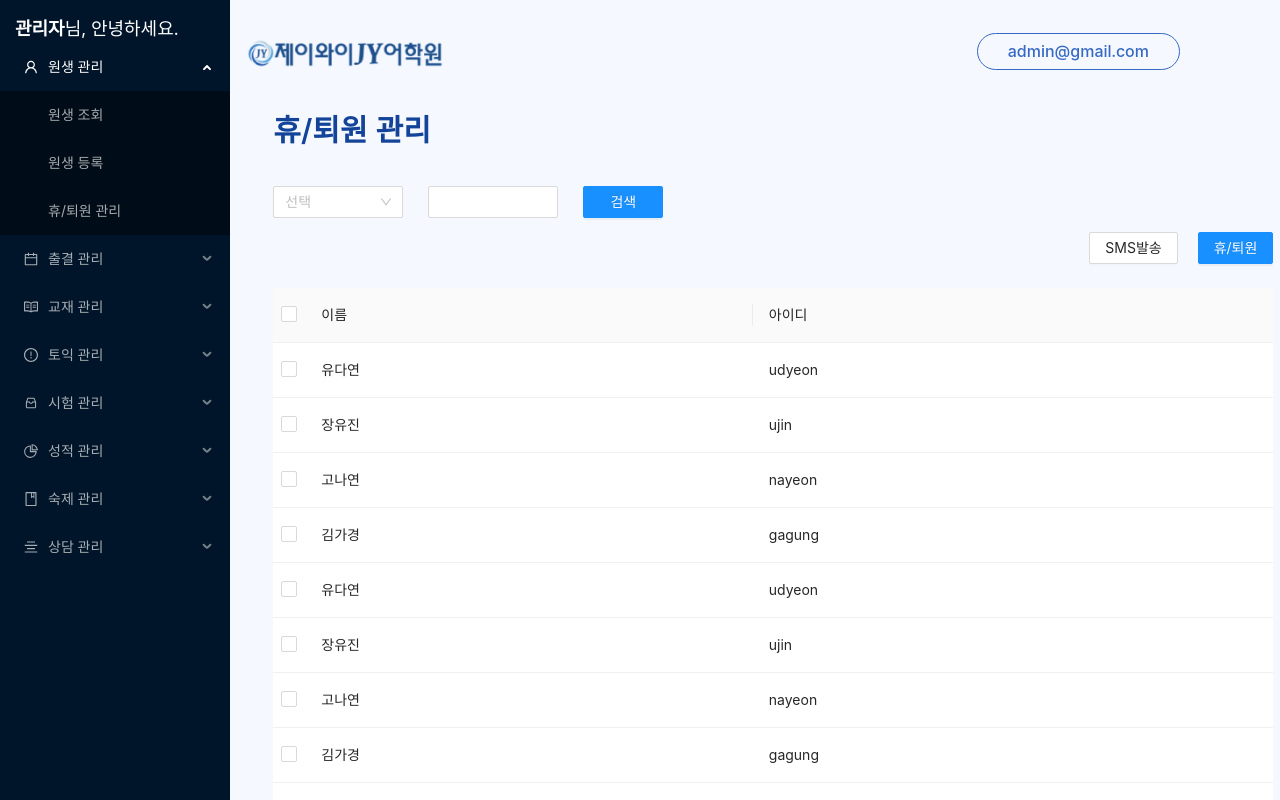
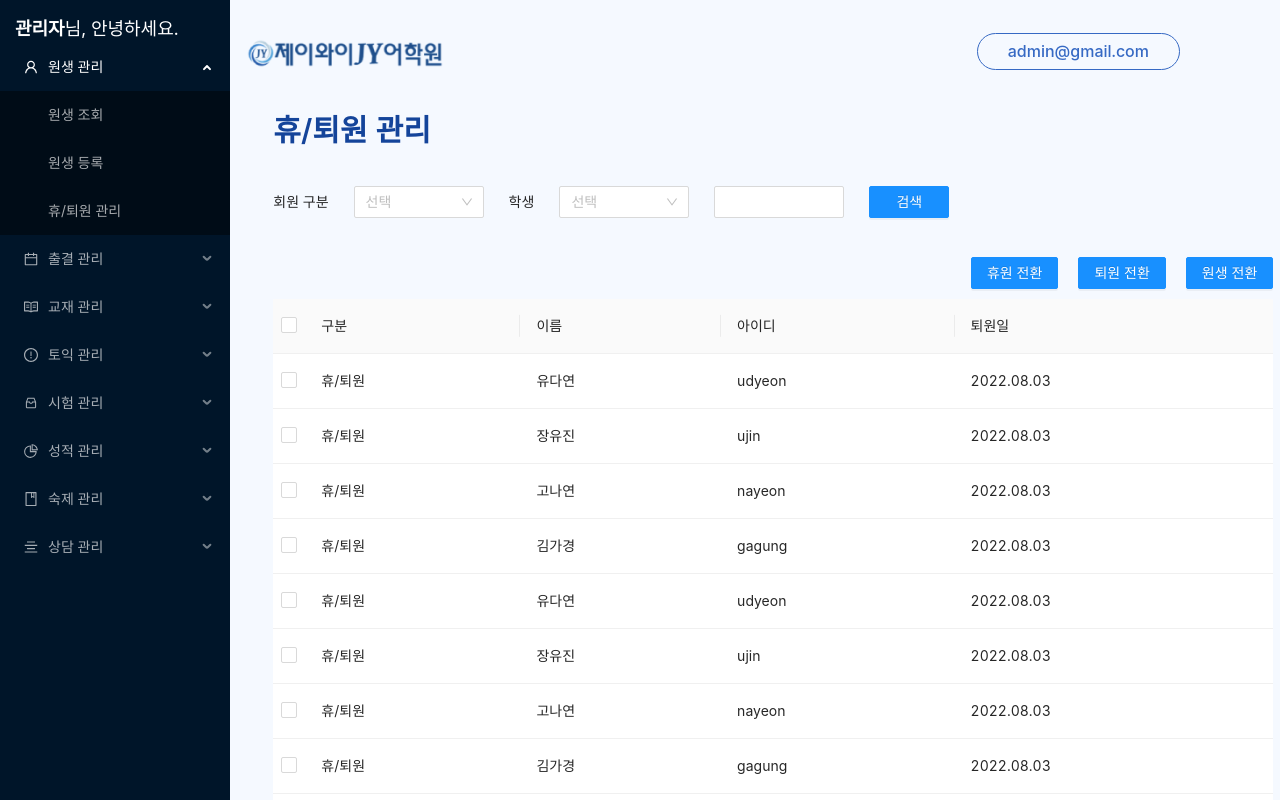
Before and after one commit to ahnseunghwan/jymock, a React (Create React App) app: page /student/rest in a window 1280 px wide. Shown: the top 800 px of the page. Built offline with nearby package versions, Linux system fonts and the light colour scheme.

Commit message:
Chore : StudentRest 페이지 레이아웃 수정

```diff
--- a/src/assets/json/student_search_menu.json
+++ b/src/assets/json/student_search_menu.json
@@ -18,7 +18,9 @@
       "class_title": ["Phonics"],
       "school": "가경",
       "grade": "학년",
-      "edit": ""
+      "edit": "",
+      "type": "휴/퇴원",
+      "discharge_date": "2022.08.03"
     },
     {
       "key": "2",
@@ -29,7 +31,9 @@
       "class_title": ["Phonics"],
       "school": "가경",
       "grade": "학년",
-      "edit": ""
+      "edit": "",
+      "type": "휴/퇴원",
+      "discharge_date": "2022.08.03"
     },
     {
       "key": "3",
@@ -40,7 +44,9 @@
       "class_title": ["Phonics"],
       "school": "가경",
       "grade": "학년",
-      "edit": ""
+      "edit": "",
+      "type": "휴/퇴원",
+      "discharge_date": "2022.08.03"
     },
     {
       "key": "4",
@@ -51,7 +57,9 @@
       "class_title": ["Phonics"],
       "school": "가경",
       "grade": "학년",
-      "edit": ""
+      "edit": "",
+      "type": "휴/퇴원",
+      "discharge_date": "2022.08.03"
     },
     {
       "key": "5",
@@ -62,7 +70,9 @@
       "class_title": ["Phonics"],
       "school": "가경",
       "grade": "학년",
-      "edit": ""
+      "edit": "",
+      "type": "휴/퇴원",
+      "discharge_date": "2022.08.03"
     },
     {
       "key": "6",
@@ -73,7 +83,9 @@
       "class_title": ["Phonics"],
       "school": "가경",
       "grade": "학년",
-      "edit": ""
+      "edit": "",
+      "type": "휴/퇴원",
+      "discharge_date": "2022.08.03"
     },
     {
       "key": "7",
@@ -84,7 +96,9 @@
       "class_title": ["Phonics"],
       "school": "가경",
       "grade": "학년",
-      "edit": ""
+      "edit": "",
+      "type": "휴/퇴원",
+      "discharge_date": "2022.08.03"
     },
     {
       "key": "8",
@@ -95,7 +109,9 @@
       "class_title": ["Phonics"],
       "school": "가경",
       "grade": "학년",
-      "edit": ""
+      "edit": "",
+      "type": "휴/퇴원",
+      "discharge_date": "2022.08.03"
     },
     {
       "key": "9",
@@ -106,7 +122,9 @@
       "class_title": ["Phonics"],
       "school": "가경",
       "grade": "학년",
-      "edit": ""
+      "edit": "",
+      "type": "휴/퇴원",
+      "discharge_date": "2022.08.03"
     },
     {
       "key": "10",
@@ -117,7 +135,9 @@
       "class_title": ["Phonics"],
       "school": "가경",
       "grade": "학년",
-      "edit": ""
+      "edit": "",
+      "type": "휴/퇴원",
+      "discharge_date": "2022.08.03"
     },
     {
       "key": "11",
@@ -128,7 +148,9 @@
       "class_title": ["Phonics"],
       "school": "가경",
       "grade": "학년",
-      "edit": ""
+      "edit": "",
+      "type": "휴/퇴원",
+      "discharge_date": "2022.08.03"
     },
     {
       "key": "12",
@@ -139,7 +161,9 @@
       "class_title": ["Phonics"],
       "school": "가경",
       "grade": "학년",
-      "edit": ""
+      "edit": "",
+      "type": "휴/퇴원",
+      "discharge_date": "2022.08.03"
     },
     {
       "key": "13",
@@ -150,7 +174,9 @@
       "class_title": ["Phonics"],
       "school": "가경",
       "grade": "학년",
-      "edit": ""
+      "edit": "",
+      "type": "휴/퇴원",
+      "discharge_date": "2022.08.03"
     },
     {
       "key": "14",
@@ -161,205 +187,9 @@
       "class_title": ["Phonics"],
       "school": "가경",
       "grade": "학년",
-      "edit": ""
-    },
-    {
-      "key": "15",
-      "name": "고나연",
-      "id": "nayeon",
-      "password": "1234",
-      "created_at": "2022.07.24",
-      "class_title": ["Phonics"],
-      "school": "가경",
-      "grade": "학년",
-      "edit": ""
-    },
-    {
-      "key": "16",
-      "name": "김가경",
-      "id": "gagung",
-      "password": "1234",
-      "created_at": "2022.07.24",
-      "class_title": ["Phonics"],
-      "school": "가경",
-      "grade": "학년",
-      "edit": ""
-    },
-    {
-      "key": "17",
-      "name": "유다연",
-      "id": "udyeon",
-      "password": "1234",
-      "created_at": "2022.07.24",
-      "class_title": ["Phonics"],
-      "school": "가경",
-      "grade": "학년",
-      "edit": ""
-    },
-    {
-      "key": "18",
-      "name": "장유진",
-      "id": "ujin",
-      "password": "1234",
-      "created_at": "2022.07.24",
-      "class_title": ["Phonics"],
-      "school": "가경",
-      "grade": "학년",
-      "edit": ""
-    },
-    {
-      "key": "19",
-      "name": "고나연",
-      "id": "nayeon",
-      "password": "1234",
-      "created_at": "2022.07.24",
-      "class_title": ["Phonics"],
-      "school": "가경",
-      "grade": "학년",
-      "edit": ""
-    },
-    {
-      "key": "20",
-      "name": "김가경",
-      "id": "gagung",
-      "password": "1234",
-      "created_at": "2022.07.24",
-      "class_title": ["Phonics"],
-      "school": "가경",
-      "grade": "학년",
-      "edit": ""
-    },
-    {
-      "key": "21",
-      "name": "유다연",
-      "id": "udyeon",
-      "password": "1234",
-      "created_at": "2022.07.24",
-      "class_title": ["Phonics"],
-      "school": "가경",
-      "grade": "학년",
-      "edit": ""
-    },
-    {
-      "key": "22",
-      "name": "장유진",
-      "id": "ujin",
-      "password": "1234",
-      "created_at": "2022.07.24",
-      "class_title": ["Phonics"],
-      "school": "가경",
-      "grade": "학년",
-      "edit": ""
-    },
-    {
-      "key": "23",
-      "name": "고나연",
-      "id": "nayeon",
-      "password": "1234",
-      "created_at": "2022.07.24",
-      "class_title": ["Phonics"],
-      "school": "가경",
-      "grade": "학년",
-      "edit": ""
-    },
-    {
-      "key": "24",
-      "name": "김가경",
-      "id": "gagung",
-      "password": "1234",
-      "created_at": "2022.07.24",
-      "class_title": ["Phonics"],
-      "school": "가경",
-      "grade": "학년",
-      "edit": ""
-    },
-    {
-      "key": "25",
-      "name": "유다연",
-      "id": "udyeon",
-      "password": "1234",
-      "created_at": "2022.07.24",
-      "class_title": ["Phonics"],
-      "school": "가경",
-      "grade": "학년",
-      "edit": ""
-    },
-    {
-      "key": "26",
-      "name": "장유진",
-      "id": "ujin",
-      "password": "1234",
-      "created_at": "2022.07.24",
-      "class_title": ["Phonics"],
-      "school": "가경",
-      "grade": "학년",
-      "edit": ""
-    },
-    {
-      "key": "27",
-      "name": "고나연",
-      "id": "nayeon",
-      "password": "1234",
-      "created_at": "2022.07.24",
-      "class_title": ["Phonics"],
-      "school": "가경",
-      "grade": "학년",
-      "edit": ""
-    },
-    {
-      "key": "28",
-      "name": "김가경",
-      "id": "gagung",
-      "password": "1234",
-      "created_at": "2022.07.24",
-      "class_title": ["Phonics"],
-      "school": "가경",
-      "grade": "학년",
-      "edit": ""
-    },
-    {
-      "key": "29",
-      "name": "유다연",
-      "id": "udyeon",
-      "password": "1234",
-      "created_at": "2022.07.24",
-      "class_title": ["Phonics"],
-      "school": "가경",
-      "grade": "학년",
-      "edit": ""
-    },
-    {
-      "key": "30",
-      "name": "장유진",
-      "id": "ujin",
-      "password": "1234",
-      "created_at": "2022.07.24",
-      "class_title": ["Phonics"],
-      "school": "가경",
-      "grade": "학년",
-      "edit": ""
-    },
-    {
-      "key": "31",
-      "name": "고나연",
-      "id": "nayeon",
-      "password": "1234",
-      "created_at": "2022.07.24",
-      "class_title": ["Phonics"],
-      "school": "가경",
-      "grade": "학년",
-      "edit": ""
-    },
-    {
-      "key": "32",
-      "name": "김가경",
-      "id": "gagung",
-      "password": "1234",
-      "created_at": "2022.07.24",
-      "class_title": ["Phonics"],
-      "school": "가경",
-      "grade": "학년",
-      "edit": ""
+      "edit": "",
+      "type": "휴/퇴원",
+      "discharge_date": "2022.08.03"
     }
   ],
   "attendence_table_data": [
--- a/src/pages/Student/Rest/index.tsx
+++ b/src/pages/Student/Rest/index.tsx
@@ -13,6 +13,8 @@ import {
   ContentInputColumnButtonContainer,
   ContentButton,
   ContentButtonTypo,
+  MenuItemTitleTypo,
+  MenuItemContentContainer,
 } from './styled';
 import studentSearchMenu from 'assets/json/student_search_menu.json';
 
@@ -23,6 +25,11 @@ const StudentRegister = () => {
 
   const tableColumns = [
     {
+      title: '구분',
+      dataIndex: 'type',
+      key: 'type',
+    },
+    {
       title: '이름',
       dataIndex: 'name',
       key: 'name',
@@ -31,6 +38,11 @@ const StudentRegister = () => {
       title: '아이디',
       dataIndex: 'id',
       key: 'id',
+    },
+    {
+      title: '퇴원일',
+      dataIndex: 'discharge_date',
+      key: 'discharge_date',
     },
   ];
 
@@ -52,7 +64,25 @@ const StudentRegister = () => {
     <Root>
       <TitleTypo level={2}> 휴/퇴원 관리 </TitleTypo>
       <MenuContainer>
+        <MenuItemContentContainer>
+          <MenuItemTitleTypo>회원 구분</MenuItemTitleTypo>
+          <MenuItemContentSelect placeholder='선택'>
+            <MenuItemContentSelectOption value={1}>
+              전체
+            </MenuItemContentSelectOption>
+            <MenuItemContentSelectOption value={2}>
+              원생
+            </MenuItemContentSelectOption>
+            <MenuItemContentSelectOption value={3}>
+              휴원생
+            </MenuItemContentSelectOption>
+            <MenuItemContentSelectOption value={4}>
+              퇴원생
+            </MenuItemContentSelectOption>
+          </MenuItemContentSelect>
+        </MenuItemContentContainer>
         <MenuItemContentSelectContainer>
+          <MenuItemTitleTypo>학생</MenuItemTitleTypo>
           <MenuItemContentSelect placeholder='선택'>
             <MenuItemContentSelectOption value={1}>
               이름
@@ -61,18 +91,26 @@ const StudentRegister = () => {
               아이디
             </MenuItemContentSelectOption>
           </MenuItemContentSelect>
-          <MenuItemContentTextInput style={{ marginLeft: '25px' }} />
-          <MenuItemContentButton type='primary' style={{ marginLeft: '25px' }}>
+          <MenuItemContentTextInput />
+          <MenuItemContentButton type='primary'>
             <MenuItemContentButtonTypo>검색</MenuItemContentButtonTypo>
           </MenuItemContentButton>
         </MenuItemContentSelectContainer>
+      </MenuContainer>
       <ContentInputColumnButtonContainer>
-          <ContentButton>
-            <ContentButtonTypo>SMS발송</ContentButtonTypo>
+        <ContentButton type='primary'>
+          <ContentButtonTypo style={{ color: 'white' }}>
+            휴원 전환
+          </ContentButtonTypo>
         </ContentButton>
         <ContentButton type='primary'>
           <ContentButtonTypo style={{ color: 'white' }}>
-              휴/퇴원
+            퇴원 전환
+          </ContentButtonTypo>
+        </ContentButton>
+        <ContentButton type='primary'>
+          <ContentButtonTypo style={{ color: 'white' }}>
+            원생 전환
           </ContentButtonTypo>
         </ContentButton>
       </ContentInputColumnButtonContainer>
@@ -84,7 +122,6 @@ const StudentRegister = () => {
         }}
         dataSource={tableData}
       />
-      </MenuContainer>
     </Root>
   );
 };
--- a/src/pages/Student/Rest/styled.ts
+++ b/src/pages/Student/Rest/styled.ts
@@ -2,7 +2,7 @@ import { Button, Input, Select, Table, Typography } from 'antd';
 import styled from 'styled-components';
 
 const Root = styled.div`
-  width: 100%;
+  width: 1000px;
   display: flex;
   flex-direction: column;
   margin-top: 20px;
@@ -18,9 +18,9 @@ const TitleTypo = styled(Typography.Title)`
 const MenuContainer = styled.div`
   width: 1000px;
   display: flex;
-  flex-direction: column;
-  gap: 14px;
+  gap: 25px;
   margin-top: 20px;
+  margin-bottom: 14px;
 `;
 
 const MenuItemContainer = styled.div`
@@ -37,9 +37,16 @@ const ContentTable = styled(Table)`
   margin-top: 10px;
 `;
 
+const MenuItemContentContainer = styled.div`
+  display: flex;
+  align-items: center;
+  gap: 25px;
+`;
+
 const MenuItemContentSelectContainer = styled.div`
   display: flex;
   align-items: center;
+  gap: 25px;
 `;
 
 const MenuItemContentSelect = styled(Select)`
@@ -56,6 +63,8 @@ const MenuItemContentButton = styled(Button)`
   width: 80px;
 `;
 
+const MenuItemTitleTypo = styled(Typography)``;
+
 const MenuItemContentButtonTypo = styled(Typography)`
   &&& {
     color: #fff;
@@ -67,6 +76,7 @@ const ContentInputColumnButtonContainer = styled.div`
   justify-content: flex-end;
   align-items: center;
   gap: 20px;
+  margin-top: 25px;
 `;
 
 const ContentButton = styled(Button)``;
@@ -83,12 +93,14 @@ export {
   MenuItemContainer,
   ContentInput,
   ContentTable,
+  MenuItemContentContainer,
   MenuItemContentSelectContainer,
   MenuItemContentSelect,
   MenuItemContentSelectOption,
   MenuItemContentTextInput,
   MenuItemContentButton,
   MenuItemContentButtonTypo,
+  MenuItemTitleTypo,
   ContentInputColumnButtonContainer,
   ContentButton,
   ContentButtonTypo,
```
Lines whose indentation alone changed are shown as unchanged.
